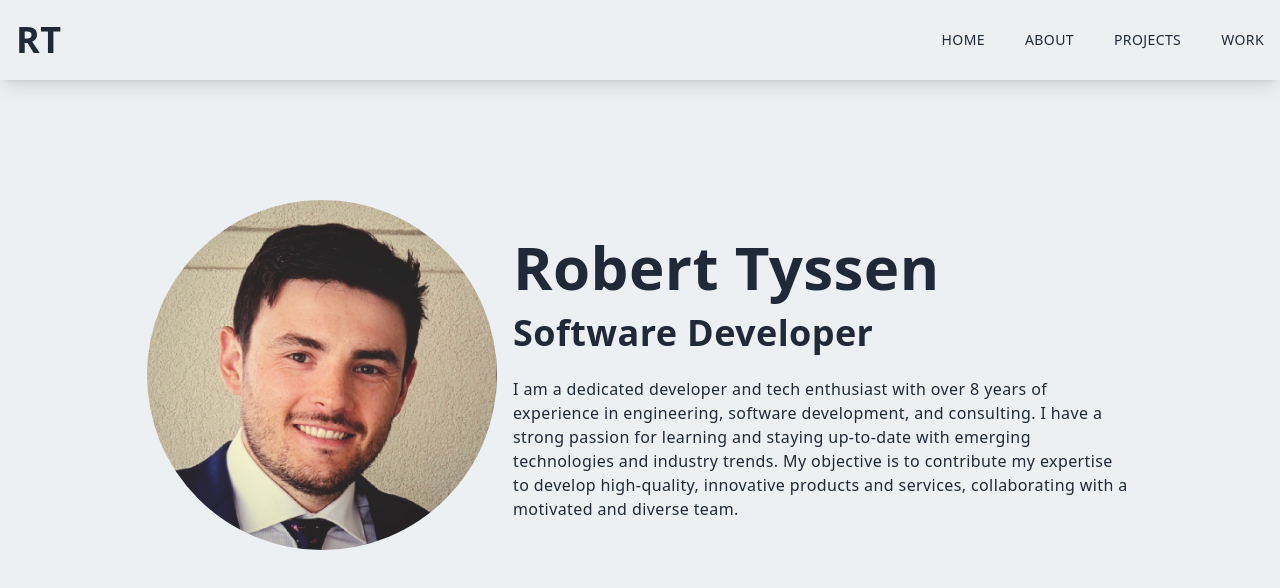
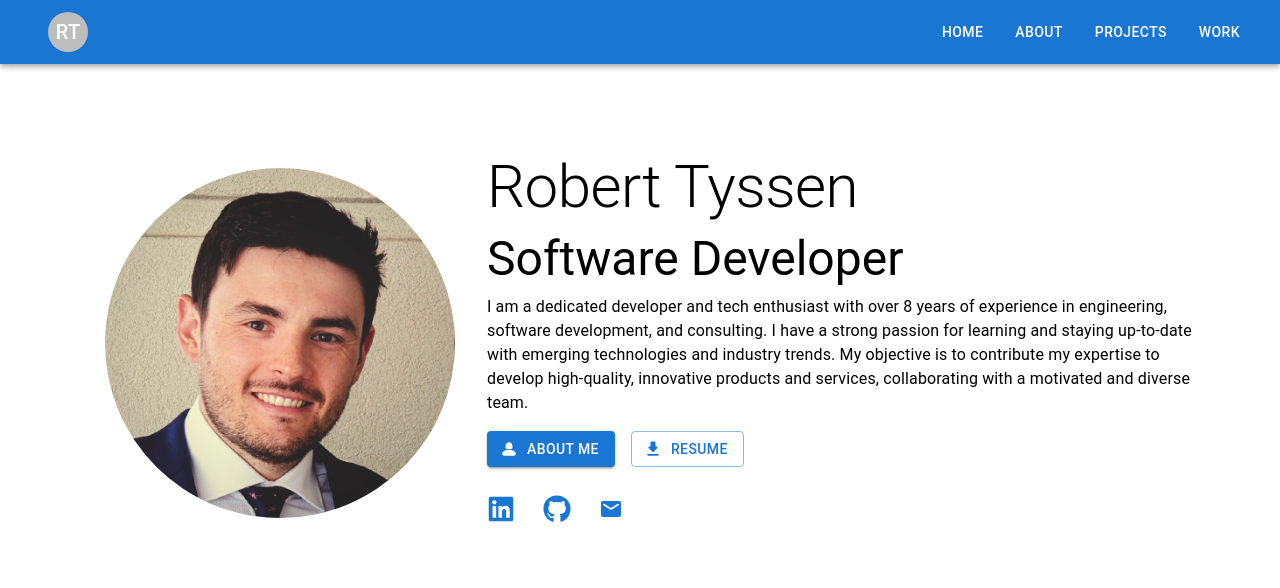
Before and after one commit to Robert-Tyssen/RobertTyssen-Dev-Site, a Next.js app: page / in a window 1280 px wide. Shown: the top 588 px of the page. Built offline with nearby package versions, Linux system fonts and the light colour scheme.

Commit message:
Added material ui; Added better navbar; Improved home layout

```diff
--- a/package.json
+++ b/package.json
@@ -9,6 +9,10 @@
     "lint": "next lint"
   },
   "dependencies": {
+    "@emotion/react": "^11.11.3",
+    "@emotion/styled": "^11.11.0",
+    "@mui/icons-material": "^5.15.6",
+    "@mui/material": "^5.15.6",
     "@types/node": "18.16.0",
     "@types/react": "18.0.38",
     "@types/react-dom": "18.0.11",
--- a/src/components/Main.tsx
+++ b/src/components/Main.tsx
@@ -1,22 +1,27 @@
+import { Box, Button, IconButton, Toolbar, Typography } from '@mui/material';
 import Image from 'next/image';
 import React from 'react';
+import Person2RoundedIcon from '@mui/icons-material/Person2Rounded';
+import DownloadRoundedIcon from '@mui/icons-material/DownloadRounded';
+import { FaGithub, FaLinkedin } from "react-icons/fa";
+import EmailRoundedIcon from '@mui/icons-material/EmailRounded';
 
 const Main = () => {
 
   return (
-    <div className='w-full h-screen'>
-      <div className=' p-4 pt-[200px] flex flex-wrap space-x-4 space-y-4 justify-center items-center'>
+    <Box sx={{ display: 'flex', width: '100%', justifyContent: 'center' }}>
+      <Box sx={{ py: 16, px: 4, display: 'inline-flex', flexWrap: 'wrap', alignItems: 'center', alignContent: 'center', justifyContent: 'center', maxWidth: '1240px' }}>
         <Image
-          className='rounded-full pf width-full max-w-[620px]'
+          className='rounded-full p-8 width-full max-w-[400px]'
           src='/assets/robert-headshot.jpg'
           width={350}
           height={350}
           alt='Robert Tyssen Photo'
         />
-        <div className='text-left max-w-[620px]'>
-          <h1>Robert Tyssen</h1>
-          <h2 className='py-4'>Software Developer</h2>
-          <p className='py-2'>
+        <Box sx={{ maxWidth: 720 }}>
+          <Typography variant='h2'>Robert Tyssen</Typography>
+          <Typography variant='h3' py={1}>Software Developer</Typography>
+          <Typography>
             I am a dedicated developer and tech enthusiast with over 8 years
             of experience in engineering, software development, and
             consulting. I have a strong passion for learning and staying
@@ -24,10 +29,32 @@ const Main = () => {
             objective is to contribute my expertise to develop high-quality,
             innovative products and services, collaborating with a motivated
             and diverse team.
-          </p>
-        </div>
-      </div>
-    </div>
+          </Typography>
+          <Box sx={{ py: 2 }}>
+            <Button
+              variant='contained'
+              startIcon={<Person2RoundedIcon />}
+            >
+              About Me
+            </Button>
+            <Box sx={{ m: 1, display: 'inline' }} />
+            <Button
+              variant='outlined'
+              startIcon={<DownloadRoundedIcon />}
+            >
+              Resume
+            </Button>
+          </Box>
+          <Box>
+            <IconButton edge={'start'} color='primary' size='large'><FaLinkedin /></IconButton>
+            <Box sx={{ m: 1, display: 'inline' }} />
+            <IconButton edge={'start'} color='primary' size='large'><FaGithub /></IconButton>
+            <Box sx={{ m: 1, display: 'inline' }} />
+            <IconButton edge={'start'} color='primary' size='large'><EmailRoundedIcon /></IconButton>
+          </Box>
+        </Box>
+      </Box>
+    </Box>
   );
 }
 
--- a/src/components/Navbar.tsx
+++ /dev/null
@@ -1,98 +0,0 @@
-import Link from 'next/link';
-import React, { useState } from 'react';
-import { AiOutlineMenu, AiOutlineClose, AiOutlineMail } from 'react-icons/ai';
-import { FaGithub, FaLinkedinIn } from "react-icons/fa6";
-
-const Navbar = () => {
-
-  const [drawerVisible, setDrawerVisible] = useState(false);
-
-  const handleNavOpen = () => { setDrawerVisible(true) };
-  const handleNavClose = () => { setDrawerVisible(false) };
-
-  return (
-    <div className='fixed w-full h-20 shadow-lg z-[100] bg-[#ecf0f3]'>
-
-      {/* Navbar for larger devices, with horizontal list items */}
-      <div className='flex justify-between items-center w-full h-full px-4 2xl:px-16'>
-        <Link href='/'>
-          <h2>RT</h2>
-        </Link>
-        <ul className='hidden md:flex'>
-          <Link href='/'><li className='ml-10 text-sm uppercase hover:border-b'>Home</li></Link>
-          <Link href='/'><li className='ml-10 text-sm uppercase hover:border-b'>About</li></Link>
-          <Link href='/'><li className='ml-10 text-sm uppercase hover:border-b'>Projects</li></Link>
-          <Link href='/'><li className='ml-10 text-sm uppercase hover:border-b'>Work</li></Link>
-        </ul>
-
-        {/* Menu hamburger for small devices */}
-        <div className='md:hidden cursor-pointer'>
-          <AiOutlineMenu onClick={handleNavOpen} size={25} />
-        </div>
-      </div>
-
-
-      {/* Nav drawer opened from hamburger button */}
-
-      {/* Scrim behind the nav side sheet */}
-      <div
-        className={
-          drawerVisible
-            ? 'md:hidden fixed left-0 top-0 w-full h-screen bg-black/70 ease-in duration-500'
-            : ''
-        }
-      >
-        {/* Nav side sheet */}
-        <div
-          className={
-            drawerVisible
-              ? 'fixed left-0 top-0 w-[75%] sm:w-[60%] md:w-[45%] h-screen bg-[#ecf0f3] p-10 ease-in duration-500'
-              : 'fixed left-[-100%] top-0 p-10 ease-in duration-500'
-          }
-        >
-          <div className='flex w-full items-center justify-between'>
-            {/* TODO - replace with logo image */}
-            <Link href='/'>
-              <h2>RT</h2>
-            </Link>
-
-            {/* Nav sheet close button */}
-            <div className='cursor-pointer'>
-              <AiOutlineClose
-                onClick={handleNavClose}
-                size={25}
-              />
-            </div>
-          </div>
-
-          <div className='py-4 flex flex-col'>
-
-            <ul className='uppercase'>
-              <Link href='/'><li className='py-4 text-sm'>Home</li></Link>
-              <Link href='/'><li className='py-4 text-sm'>About</li></Link>
-              <Link href='/'><li className='py-4 text-sm'>Projects</li></Link>
-              <Link href='/'><li className='py-4 text-sm'>Work</li></Link>
-            </ul>
-
-            <div className='pt-40'>
-              <p className='uppercase tracking-widest'>Contact</p>
-              <div className='flex items-center justify-between my-8 w-full sm:w-[80%]'>
-                <div className='rounded-full shadow-lg shadow-gray-400 p-3 cursor-pointer hover:scale-105 ease-in duration-100'>
-                  <FaLinkedinIn size={25} />
-                </div>
-                <div className='rounded-full shadow-lg shadow-gray-400 p-3 cursor-pointer hover:scale-105 ease-in duration-100'>
-                  <FaGithub size={25} />
-                </div>
-                <div className='rounded-full shadow-lg shadow-gray-400 p-3 cursor-pointer hover:scale-105 ease-in duration-100'>
-                  <AiOutlineMail size={25} />
-                </div>
-              </div>
-            </div>
-          </div>
-        </div>
-      </div>
-    </div>
-  );
-}
-
-export default Navbar;
--- /dev/null
+++ b/src/components/ResponsiveAppBar.tsx
@@ -0,0 +1,92 @@
+import MenuRoundedIcon from '@mui/icons-material/MenuRounded';
+import { AppBar, Avatar, Box, Button, Divider, Drawer, IconButton, List, ListItem, ListItemButton, ListItemText, Toolbar, Typography } from '@mui/material';
+import { useState } from 'react';
+
+const ResponsiveAppBar = () => {
+
+  const [drawerOpen, setDrawerOpen] = useState(false);
+  const handleDrawerToggle = () => setDrawerOpen((prev) => !prev);
+
+  const navItems: any[] = [
+    {title: 'Home', ref: '/'},
+    {title: 'About', ref: '/'},
+    {title: 'Projects', ref: '/'},
+    {title: 'Work', ref: '/'}
+  ];
+
+  const drawerWidth = 400;
+
+  const drawer = (
+    <Box onClick={handleDrawerToggle}>
+      <ListItem>
+        <Avatar><Typography variant='h6'>RT</Typography></Avatar>
+      </ListItem>
+      <List>
+        {navItems.map((item) => (
+          <ListItem key={item} disablePadding>
+            <ListItemButton>
+              <ListItemText primary={item.title} />
+            </ListItemButton>
+          </ListItem>
+        ))}
+      </List>
+    </Box>
+  );
+
+  return (
+    <Box sx={{ display: 'flex' }}>
+      <AppBar position='fixed' component='header'>
+        <Toolbar sx={{ justifyContent: 'space-between' }}>
+
+          <Toolbar>
+            <IconButton
+              size='large'
+              aria-label='open drawer'
+              edge='start'
+              color='inherit'
+              onClick={handleDrawerToggle}
+              sx={{ mr: 2, display: { sm: 'none' } }}
+            >
+              <MenuRoundedIcon />
+            </IconButton>
+            <Avatar>
+              <Typography
+                variant='h6'
+                component='div'
+              >
+                RT
+              </Typography>
+            </Avatar>
+          </Toolbar>
+
+          <Box sx={{ display: { xs: 'none', sm: 'block' } }} justifyContent='flex-end'>
+            {navItems.map((item) => (
+              <Button variant='text' sx={{ p:2, color: 'white' }} href={item.ref}>{item.title}</Button>
+            ))}
+          </Box>
+
+        </Toolbar>
+      </AppBar>
+
+      <nav>
+        <Drawer
+          variant="temporary"
+          open={drawerOpen}
+          onClose={handleDrawerToggle}
+          ModalProps={{
+            keepMounted: true, // Better open performance on mobile.
+          }}
+          sx={{
+            display: { xs: 'block', sm: 'none' },
+            '& .MuiDrawer-paper': { boxSizing: 'border-box', width: drawerWidth },
+          }}
+        >
+          {drawer}
+        </Drawer>
+      </nav>
+
+    </Box >
+  );
+}
+
+export default ResponsiveAppBar;
--- a/src/pages/_app.tsx
+++ b/src/pages/_app.tsx
@@ -1,11 +1,11 @@
-import Navbar from '@/components/Navbar';
 import '@/styles/globals.css'
-import type { AppProps } from 'next/app'
+import type { AppProps } from 'next/app';
+import ResponsiveNavBar from '../components/ResponsiveAppBar'
 
 export default function App({ Component, pageProps }: AppProps) {
   return (
     <>
-      <Navbar />
+      <ResponsiveNavBar />
       <Component {...pageProps} />
     </>
   );
--- a/src/pages/index.tsx
+++ b/src/pages/index.tsx
@@ -2,6 +2,7 @@ import Image from 'next/image'
 import { Inter } from 'next/font/google'
 import Head from 'next/head'
 import Main from '../components/Main';
+import ResponsiveAppBar from '../components/ResponsiveAppBar';
 
 const inter = Inter({ subsets: ['latin'] })
 
@@ -10,6 +11,7 @@ export default function Home() {
     <div>
       <Head>
         <title>Robert Tyssen | Software Developer</title>
+        <meta name="viewport" content="initial-scale=1, width=device-width" />
       </Head>
       <Main />
     </div>
--- a/src/styles/globals.css
+++ b/src/styles/globals.css
@@ -1,29 +1,3 @@
 @tailwind base;
 @tailwind components;
 @tailwind utilities;
-
-@layer base {
-  body {
-    @apply bg-[#ecf0f3] text-[#1f2937] tracking-wide
-  }
-
-  h1, h2, h3, h4, h5, h6 {
-    @apply font-bold
-  }
-
-  h1 {
-    @apply text-4xl sm:text-5xl md:text-6xl
-  }
-
-  h2 {
-    @apply text-3xl sm:text-4xl
-  }
-
-  li {
-    @apply cursor-pointer
-  }
-
-  button {
-    @apply shadow-xl shadow-gray-400 rounded-xl uppercase bg-gradient-to-r from-[#5651e5] to-[709dff] text-white
-  }
-}
--- a/tailwind.config.js
+++ b/tailwind.config.js
@@ -3,6 +3,10 @@ module.exports = {
   content: [
     './src/**/*.{js,ts,jsx,tsx,mdx}',
   ],
+  important: '#__next',
   theme: {},
   plugins: [],
+  corePlugins: {
+    preflight: false,
+  },
 }
```
Also changed, not shown: 1 other file (tests, documents, lock files or other folders).
